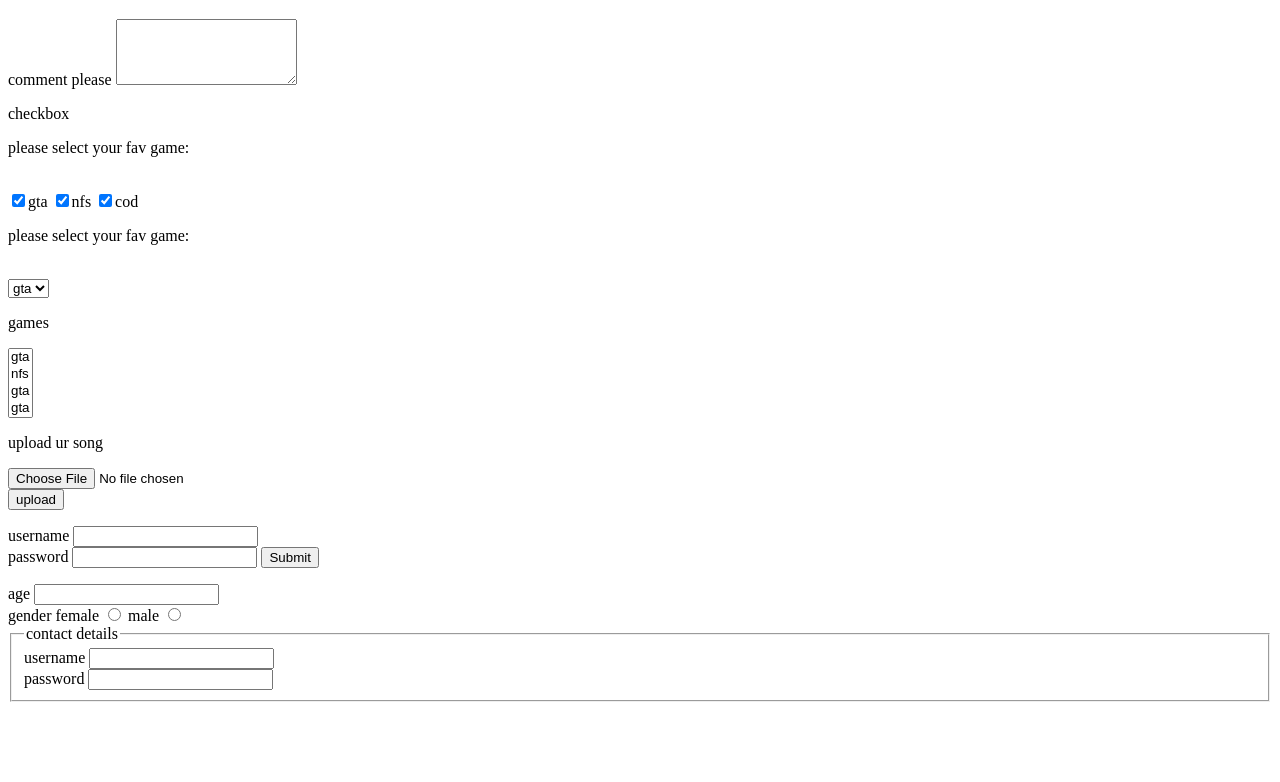
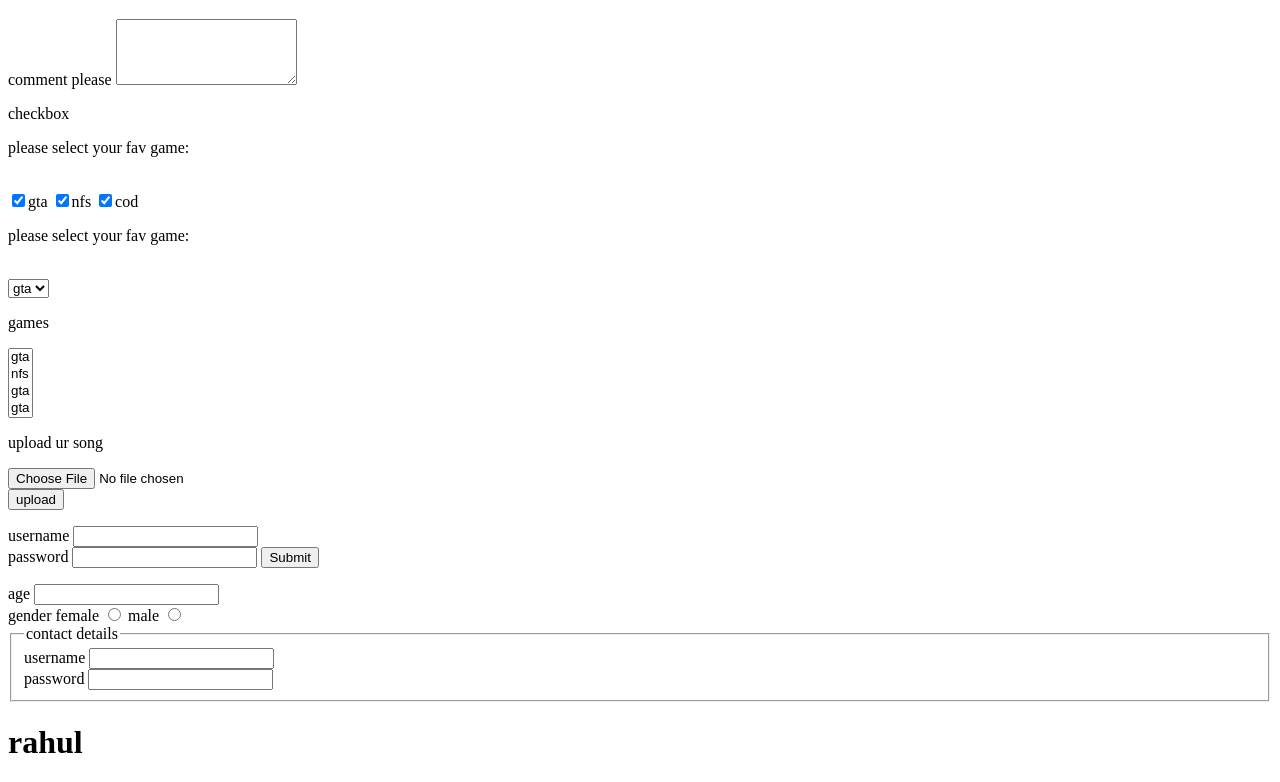
Before and after one commit to RAHULSS23/project, a plain HTML site: page form.html in a window 1280 px wide. Shown: the part 127-909 px from the top of the page. Before the commit the page ends 837 px from the top, so only its background shows below. Drawn offline with Linux system fonts and the light colour scheme.

Commit message:
added heading

```diff
--- a/form.html
+++ b/form.html
@@ -80,5 +80,7 @@ gender
 <input type="text">
 </fieldset>
 
+<h1>rahul</h1>
+
 </body>
 </html>
```
